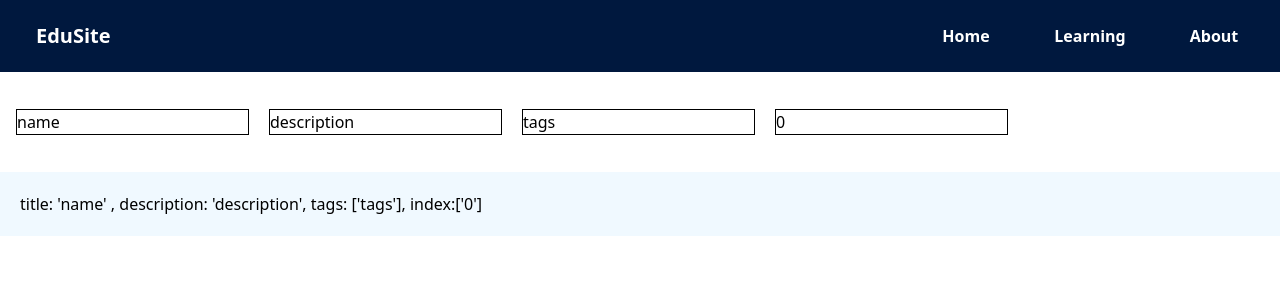
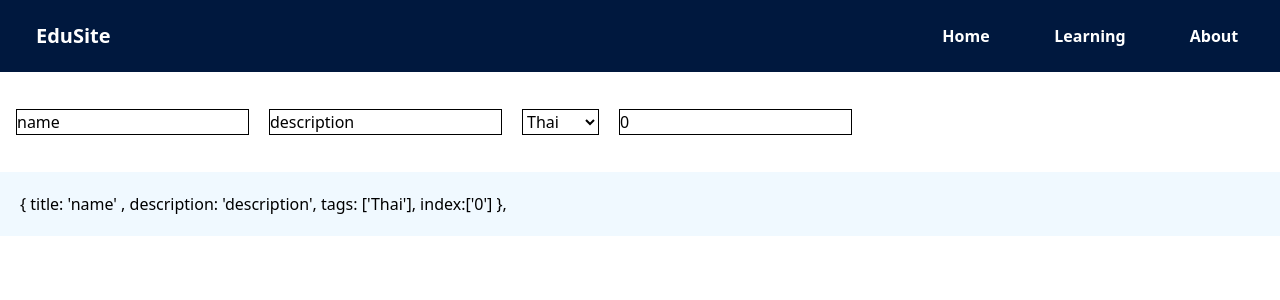
Before and after one commit to guyssar-db/GSC, a SvelteKit app: page /learning/easy in a window 1280 px wide. Shown: the top 300 px of the page. Built offline with nearby package versions, Linux system fonts and the light colour scheme.

Commit message:
Update Easy

```diff
--- a/src/routes/learning/easy/+page.svelte
+++ b/src/routes/learning/easy/+page.svelte
@@ -1,19 +1,26 @@
 <script>
     let name = 'name';
     let description = 'description';
-    let tags = 'tags';
+    let tags = 'Thai';
     let index = '0';
+    let ll = "{";
+    let rr = "},"
 </script>
 
 <div class="flex w-full h-[100px] px-4 py-3 items-center text-center justify-start gap-5">
         <input class="border" type="text" name="" id=""  bind:value={name} >
         <input class="border" type="text" name="" id=""  bind:value={description} >
-        <input class="border" type="text" name="" id=""  bind:value={tags} >
+        <select class="border" name="" id="" bind:value={tags}>
+            <option value="Thai">Thai</option>
+            <option value="Physics">Physics</option>
+            <option value="Math">Math</option>
+            <option value="English">English</option>
+        </select>
         <input class="border" type="text" name="" id=""  bind:value={index} >
 </div>
 
 
 <!-- Output -->
 <div class="p-5 bg-sky-50">
-    <p class="">title: '{name}' , description: '{description}', tags: ['{tags}'], index:['{index}'] </p>
+    <p>{ll} title: '{name}' , description: '{description}', tags: ['{tags}'], index:['{index}'] {rr}</p>
 </div>
--- a/vite.config.js
+++ b/vite.config.js
@@ -1,11 +1,9 @@
 import { sveltekit } from '@sveltejs/kit/vite';
 import { defineConfig } from 'vite';
 import tailwindcss from '@tailwindcss/vite';
-import phaser from '@phaser';
 export default defineConfig({
   plugins: [
     tailwindcss(),
     sveltekit(),
-    phaser(),
   ],
 });
```
